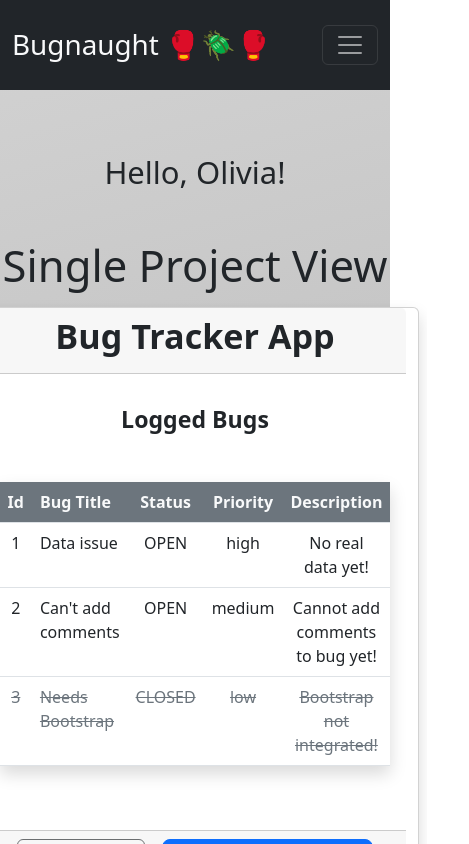
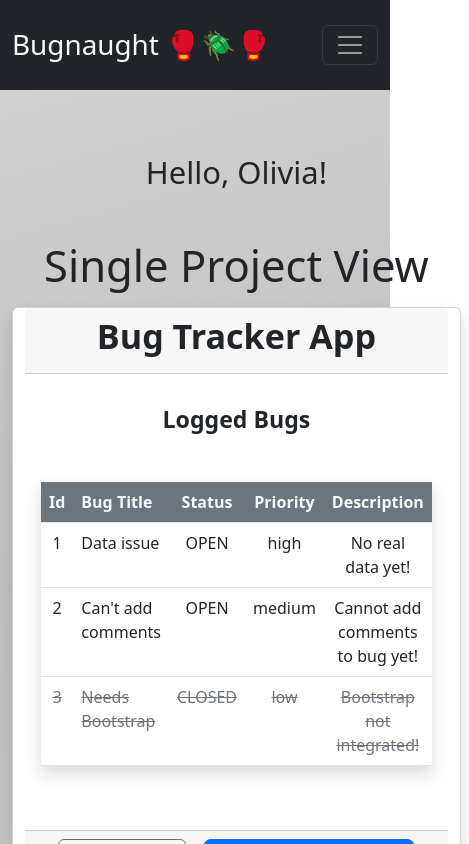
Before and after one commit to Bones81/Bugnaught, a React (Vite) app: page / in a window 390 px wide. Both pictures are taken after a click on the element 195 px from the left and 450 px from the top of the page. Shown: the top 844 px of the page, 469 px wide, since content can reach past the window. Built offline with nearby package versions, Linux system fonts and the light colour scheme.

Commit message:
improve layout on mobile

```diff
--- a/src/App.css
+++ b/src/App.css
@@ -1,5 +1,5 @@
 #root {
-  max-width: 100vw;
+  min-width: 100vw;
   min-height: 100vh;
   margin: 0 auto;
   display: flex;
@@ -20,6 +20,12 @@ body {
   /* max-width: 100vw; */
 }
 
+@media (max-width: 460px) {
+  .dash-container {
+    justify-content: flex-start;
+  }
+}
+
 .pointer {
   cursor: pointer;
 }
--- a/src/ProjectView/projectView.css
+++ b/src/ProjectView/projectView.css
@@ -1,3 +1,7 @@
 .line-through {
     text-decoration: line-through;
 }
+
+.x-overflow-scroll {
+    overflow-x: scroll;
+}
--- a/src/ProjectView/projectView.tsx
+++ b/src/ProjectView/projectView.tsx
@@ -15,7 +15,7 @@ const ProjectView = (props: any) => {
             <Card.Header>
                 <Card.Title className='display-4 fw-bold text-center'>{props.project.name}</Card.Title>
             </Card.Header>
-            <Card.Body>
+            <Card.Body className='x-overflow-scroll'>
                 <h3 className="text-center fw-bold my-3">Logged Bugs</h3>
                 <Table className="text-center shadow my-5" hover>
                     <thead>
```
